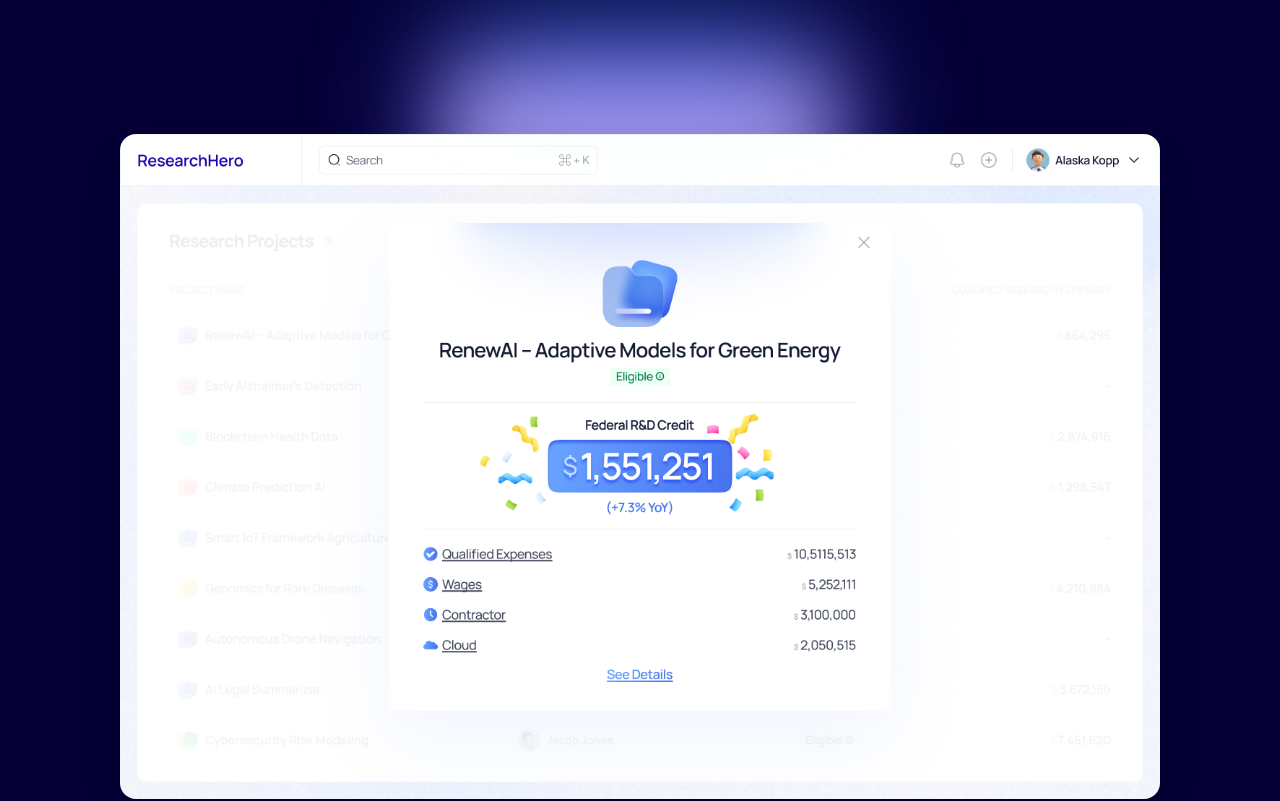
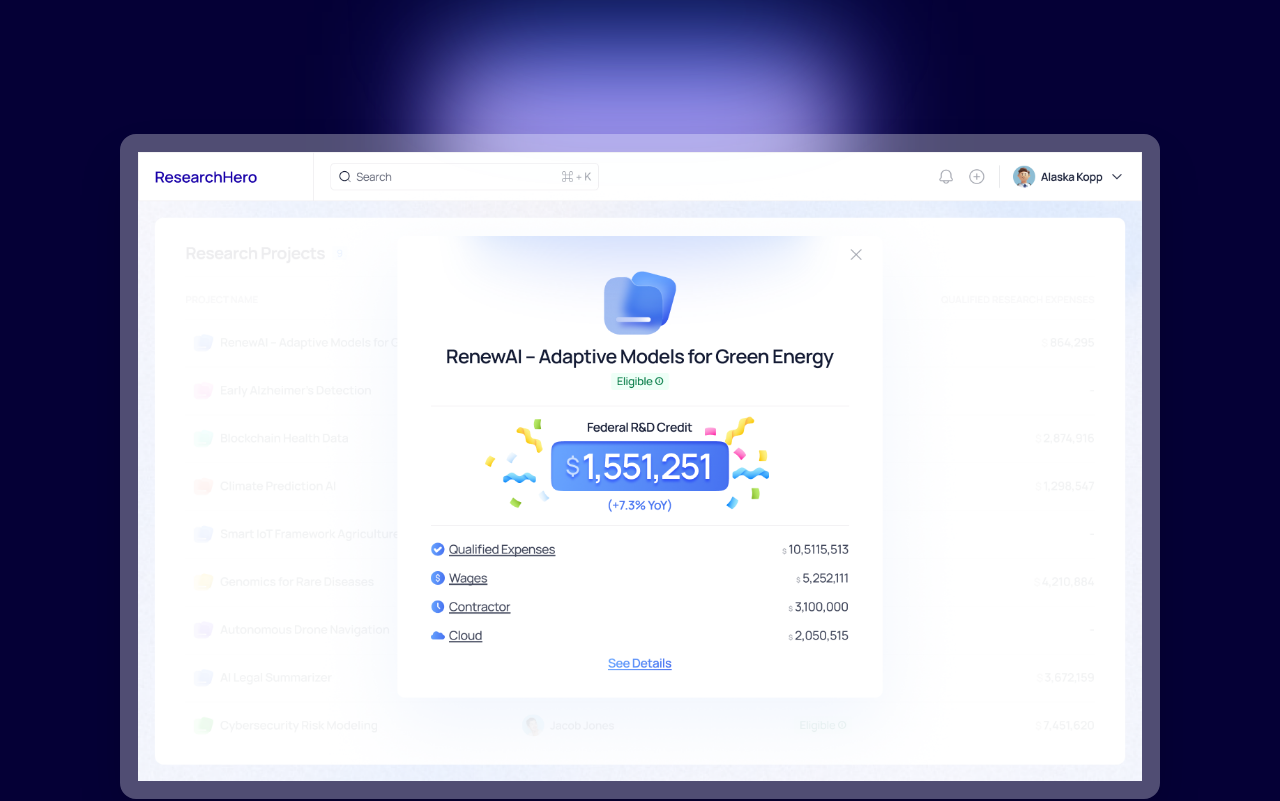
Before and after one commit to gulsabadc/research-credit-frontend, a Next.js app: page / in a window 1280 px wide. Shown: the part 680-1481 px from the top of the page. Built offline with nearby package versions, Linux system fonts and the light colour scheme.

Commit message:
Hero Dashboard Image Border Added

```diff
--- a/src/components/Dashboard-preview.tsx
+++ b/src/components/Dashboard-preview.tsx
@@ -13,7 +13,7 @@ export default function DashboardPreview() {
         <img
           src="/dashboard.png"
           alt="ResearchHero Dashboard showing RenewAI project with $1,551,251 Federal R&D Credit"
-          className="rounded-2xl shadow-2xl"
+          className="rounded-2xl shadow-2xl border-[18px] border-[#FFFFFF4D] "
           style={{ width: "1040px", height: "665px" }}
         />
       </div>
```
